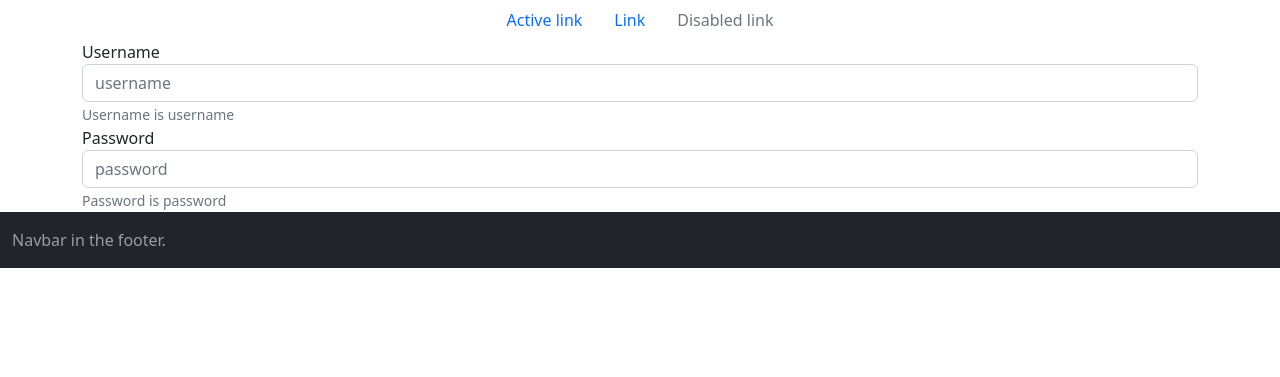
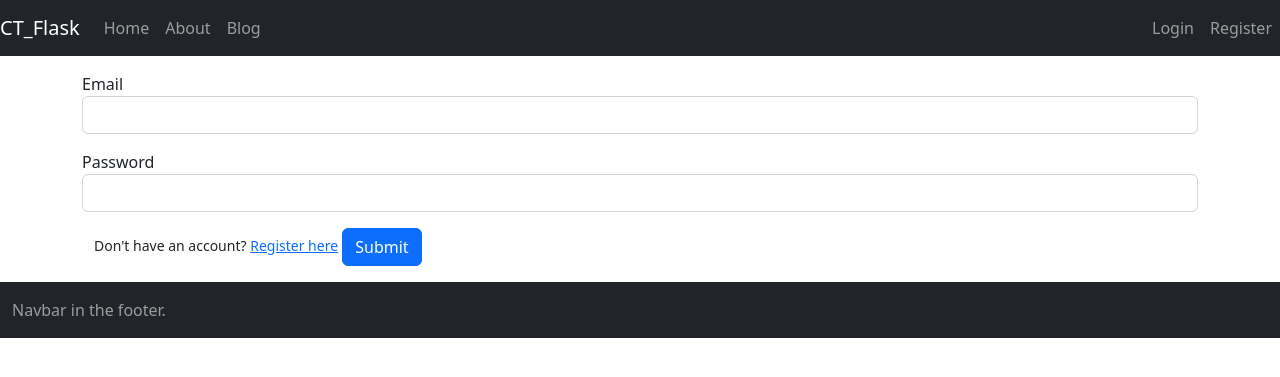
Before and after one commit to matt-whisman/CT_flask, a Flask app: page /auth/login in a window 1280 px wide. Shown: the top 377 px of the page. Run offline with Flask 2, Linux system fonts and the light colour scheme.

Commit message:
day 4 commit, refactored routes and templates incorporating auth

```diff
--- a/app/__init__.py
+++ b/app/__init__.py
@@ -1,9 +1,11 @@
 from config import Config
 from flask import Flask
+from flask_login import LoginManager
 from flask_migrate import Migrate
 from flask_sqlalchemy import SQLAlchemy
 
 db = SQLAlchemy()
+login_manager = LoginManager()
 
 
 def create_app():
@@ -17,6 +19,9 @@ def create_app():
     # initialize instance of db
     db.init_app(app)
     migrate.init_app(app, db)
+
+    # initialize app with login manager
+    login_manager.init_app(app)
 
     # register blueprints with our app instance
     from app.blueprints.api import bp as api_bp
--- a/app/blueprints/auth/routes.py
+++ b/app/blueprints/auth/routes.py
@@ -1,12 +1,67 @@
-from flask import render_template
+from app import db
+from app.blueprints.main.models import User
+from flask import flash, redirect, render_template, request, url_for
+from flask_login import login_user, logout_user
+
 from . import bp as app
 
 
-@app.route('login')
+@app.route('/login', methods=['get', 'post'])
 def login():
-    user_dict = {
-        "username": "username",
-        "password": "password"
-    }
-    context = user_dict
-    return render_template('login.html', **context)
+    if request.method == 'post':
+        # return user filtered by email or None
+        user = User.query.filter_by(email=request.form['email']).first()
+
+        if user is None:
+            flash(
+                f"No user with email {request.form['email']}. Please register.", 'danger')
+
+        # check if password is correct
+        elif not user.check_mypassword(request.form['password']):
+            flash('Incorrect password', 'danger')
+        else:
+            login_user(user)
+            flash('User logged in successfully', 'success')
+            return redirect(url_for('main.home'))
+        return render_template('index.html')
+    # indicates get request
+    else:
+        return render_template('login.html')
+
+
+@app.route('/register', methods=['get', 'post'])
+def register():
+    if request.method == 'post':
+        # get the user by email
+        check_user = User.query.filter_by(email=request.form['email']).first()
+
+        # if user is not None, they already exists
+        if check_user is not None:
+            flash('That user already exists', 'danger')
+        else:
+            # if passwords match, create a new user
+            if request.form['password'] == request.form['confirm_password']:
+                new_user = User(
+                    email=request.form['email'],
+                    password='',
+                    username=request.form['username'],
+                    first_name=request.form['first_name'],
+                    last_name=request.form['last_name']
+                )
+                new_user.hash_my_password(request.form['password'])
+                db.session.add(new_user)
+                db.session.commit()
+                flash('User created successfully, please login', 'success')
+                return redirect(url_for('auth.login'))
+            else:
+                flash("Passwords don't match", "danger")
+        return render_template('register.html')
+    # for get request
+    else:
+        return render_template('register.html')
+
+
+@app.route('/logout')
+def logout():
+    logout_user()
+    return redirect(url_for('auth.login'))
--- a/app/templates/about.html
+++ b/app/templates/about.html
@@ -1,3 +1,4 @@
+<!DOCTYPE html>
 {% extends './layout.html' %} {% block content %}
 <div class="container">
   <div class="jumbotron">
--- a/app/templates/blog.html
+++ b/app/templates/blog.html
@@ -1,3 +1,4 @@
+<!DOCTYPE html>
 {% extends './layout.html' %} {% block content %}
 <div class="container">
   <div class="jumbotron">
--- a/app/templates/includes/footer.html
+++ b/app/templates/includes/footer.html
@@ -1,3 +1,4 @@
+<!DOCTYPE html>
 <nav class="navbar navbar-dark bg-dark">
   <div class="container-fluid">
     <span class="navbar-text">
--- a/app/templates/includes/header.html
+++ b/app/templates/includes/header.html
@@ -1,5 +1,35 @@
-<nav class="nav justify-content-center">
-  <a class="nav-link active" href="#">Active link</a>
-  <a class="nav-link" href="#">Link</a>
-  <a class="nav-link disabled" href="#">Disabled link</a>
+<!DOCTYPE html>
+<nav class="navbar navbar-expand-sm navbar-dark bg-dark">
+  <a class="navbar-brand" href="{{ url_for('main.home' ) }}">CT_Flask</a>
+  <button class="navbar-toggler d-lg-none" type="button" data-bs-toggle="collapse" data-bs-target="#collapsibleNavId"
+    aria-controls="collapsibleNavId" aria-expanded="false" aria-label="Toggle navigation"></button>
+  <div class="collapse navbar-collapse" id="collapsibleNavId">
+    <ul class="navbar-nav me-auto mt-2 mt-lg-0">
+      <li class="nav-item active">
+        <a class="nav-link" href="{{ url_for('main.home' ) }}">Home <span class="visually-hidden">(current)</span></a>
+      </li>
+      <li class="nav-item">
+        <a class="nav-link" href="{{ url_for('main.about' ) }}">About</a>
+      </li>
+      <li class="nav-item">
+        <a class="nav-link" href="#">Blog</a>
+      </li>
+    </ul>
+
+    <!-- right side links for auth -->
+    <ul class="navbar-nav navbar-dark bg-dark nav justify-content-end">
+      {% if not current_user.is_authenticated %}
+      <li class="nav-item">
+        <a class="nav-link" href="{{ url_for('auth.login') }}">Login</a>
+      </li>
+      <li class="nav-item">
+        <a class="nav-link" href="{{ url_for('auth.register') }}">Register</a>
+      </li>
+      {% else %}
+      <li class="nav-item">
+        <a class="nav-link" href="{{ url_for('auth.logout') }}">Logout</a>
+      </li>
+      {% endif%}
+    </ul>
+  </div>
 </nav>
--- a/app/templates/layout.html
+++ b/app/templates/layout.html
@@ -17,7 +17,10 @@
   <body>
     <header>{% include './includes/header.html' %}</header>
 
-    <main>{% block content %} {% endblock content %}</main>
+    <main>
+
+      {% block content %} {% endblock content %}
+    </main>
 
     <footer>{% include './includes/footer.html' %}</footer>
 
--- a/app/templates/login.html
+++ b/app/templates/login.html
@@ -1,31 +1,23 @@
-{% extends './layout.html' %} {% block content %}
+<!DOCTYPE html>
+{% extends './layout.html' %}
+
+{% block content %}
+
 <div class="container">
-  <div class="form-group">
-    <label for="username">Username</label>
-    <input
-      type="text"
-      class="form-control"
-      name="username"
-      id="username"
-      aria-describedby="username"
-      placeholder="username"
-    />
-    <small id="username" class="form-text text-muted"
-      >Username is {{ username }}</small
-    >
-  </div>
-  <div class="form-group">
-    <label for="password">Password</label>
-    <input
-      type="password"
-      class="form-control"
-      name="password"
-      id="password"
-      placeholder="password"
-    />
-  </div>
-  <small id="password" class="form-text text-muted"
-    >Password is {{ password }}</small
-  >
+  <form action="/auth/login" method="post">
+    <div class="form-group mb-3 mt-3">
+      <label for="email">Email</label>
+      <input type="email" class="form-control" name="email" id="email" />
+    </div>
+    <div class="form-group mb-3">
+      <label for="password">Password</label>
+      <input type="password" class="form-control" name="password" id="password" />
+    </div>
+    <div class="container mb-3">
+      <small>Don't have an account? <a href="{{ url_for('auth.register') }}">Register here</a></small>
+      <button type="submit" class="btn btn-primary">Submit</button>
+    </div>
+  </form>
 </div>
+
 {% endblock content%}
--- a/config.py
+++ b/config.py
@@ -11,3 +11,4 @@ class Config:
     SQLALCHEMY_DATABASE_URI = os.getenv('SQLALCHEMY_DATABASE_URI')
     SQLALCHEMY_TRACK_MODIFICATIONS = os.getenv(
         'SQLALCHEMY_TRACK_MODIFICATIONS')
+    SECRET_KEY = os.getenv('SECRET_KEY')
--- a/migrations/env.py
+++ b/migrations/env.py
@@ -78,7 +78,8 @@ def run_migrations_online():
             connection=connection,
             target_metadata=target_metadata,
             process_revision_directives=process_revision_directives,
-            **current_app.extensions['migrate'].configure_args
+            **current_app.extensions['migrate'].configure_args,
+            compare_type=True
         )
 
         with context.begin_transaction():
```
Also changed, not shown: app/blueprints/api/routes.py (+12 -5 lines), app/blueprints/main/models.py (+17 -3 lines), app/blueprints/main/routes.py (+8 -2 lines), app/templates/index.html (+31 -18 lines), app/templates/register.html (+55 -10 lines), migrations/versions/16d91af51d2e_changed_password_length_to_250_for_.py (added, +34 -0 lines).
